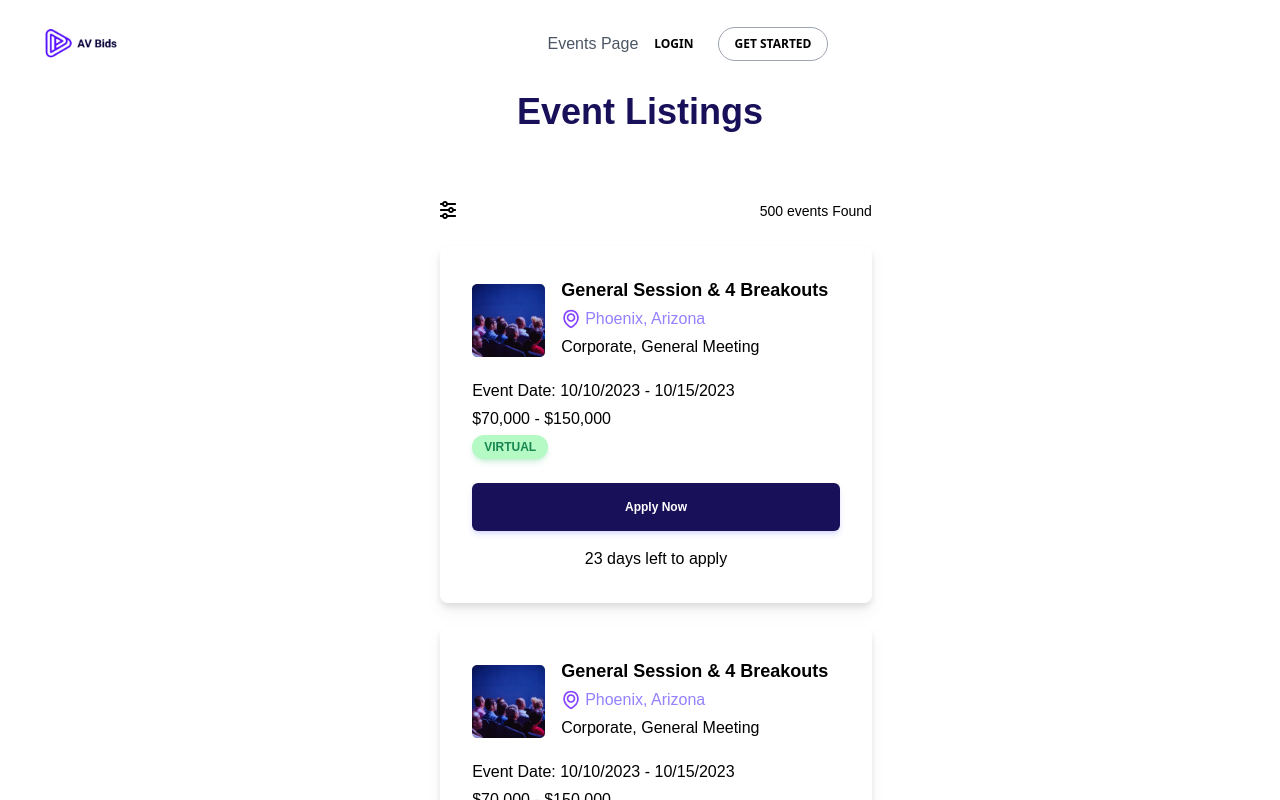
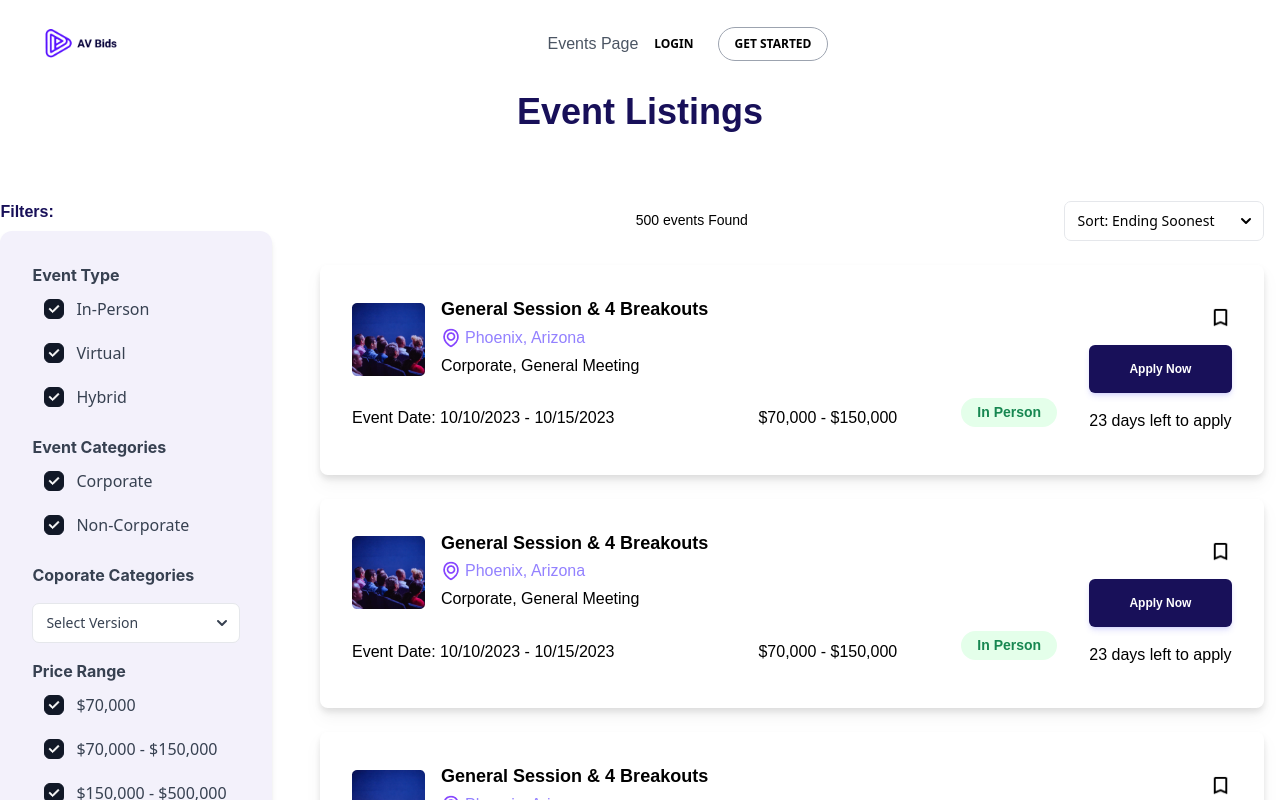
Before and after one commit to prathibha97/AV-BIDS, a React (Create React App) app in the folder client/: page /events in a window 1280 px wide. Built offline with nearby package versions, Linux system fonts and the light colour scheme; sample sign-in values are in the browser's storage.

Commit message:
events listing page UI updated

```diff
--- a/client/src/pages/events/components/eventLists.tsx
+++ b/client/src/pages/events/components/eventLists.tsx
@@ -2,13 +2,13 @@ import { Button } from "@material-tailwind/react";
 
 import EVENTS_01 from "../../../assets/09_events/events01.png";
 import EVENTS_02 from "../../../assets/09_events/location.png";
+import SAVE_ICON from "../../../assets/09_events/save-icon.png";
 
 function eventLists() {
   return (
     <div className="mb-6">
       <div>
-        {/* sm:w-1/2 md:w-1/3 lg:w-1/4 xl:w-1/6 */}
-        <div className="flexx items-center justify-center bg-[#fff] drop-shadow-lg gap-8 p-8 rounded-lg mx-4">
+        <div className="flex items-center justify-center bg-[#fff] drop-shadow-lg gap-8 p-8 rounded-lg mx-4">
           <div>
             <div className="flex items-center gap-4">
               <div>
@@ -16,9 +16,11 @@ function eventLists() {
               </div>
 
               <div>
-                <h2 className="text-[18px] mb-1">
-                  General Session & 4 Breakouts
-                </h2>
+                <div className="flex items-center justify-end">
+                  <h2 className="text-[18px] mb-1">
+                    General Session & 4 Breakouts
+                  </h2>
+                </div>
 
                 {/* <div className="flexx gap-36">
                   <p className="text-[16px] mb-1">
@@ -40,7 +42,7 @@ function eventLists() {
               </div>
             </div>
 
-            <div className="flexx items-center gap-16 mt-4">
+            <div className="flex items-center gap-16 mt-4">
               {/* <div className="flex gap-1 items-center mb-1">
                 <img
                   src={EVENTS_02}
@@ -52,26 +54,25 @@ function eventLists() {
 
               <p className="text-[16px] mb-1">Corporate, General Meeting</p> */}
 
-              <div className="flexx gap-36">
+              <div className="flex gap-36">
                 <p className="text-[16px] mb-1">
                   Event Date: 10/10/2023 - 10/15/2023
                 </p>
                 <p className="text-[16px] mb-1">$70,000 - $150,000</p>
               </div>
-              <Button
-                variant="filled"
-                color="green"
-                size="sm"
-                className="rounded-full w-30 py-1 px-3 bg-[#B5F9C4] font-poppins mb-2"
-              >
-                <h2 className="text-[#178751] text-[12px] text-center">
-                  Virtual
-                </h2>
-              </Button>
+              <div className="bg-[#E4FFEA] rounded-full w-24 mb-4">
+                <p className="text-[#178751] text-[14px] text-center font-semibold px-2 py-1">
+                  In Person
+                </p>
+              </div>
             </div>
           </div>
 
           <div className="">
+            <div className="flex justify-end">
+              <img src={SAVE_ICON} alt="aad" className="w-[23px]" />
+            </div>
+
             <Button
               variant="filled"
               color="indigo"
--- a/client/src/pages/events/index.tsx
+++ b/client/src/pages/events/index.tsx
@@ -126,16 +126,15 @@ export function index() {
           </div>
         </Card> */}
 
-        <div className="hidden sm:block">{/* <Sidebar /> */}</div>
+        <div>{<Sidebar />}</div>
 
         <div>
-          <div className="flex mb-6 mx-4">
-            <div>
-              <MobileSidebar />
-            </div>
+          <div className="flex items-center justify-between mb-6 mx-4">
+            <div>{/* <MobileSidebar /> */}</div>
+
             <p className="text-[14px]">500 events Found</p>
 
-            {/* <div className="w-[200px]">
+            <div className="w-[200px] ">
               <Select label="Sort: Ending Soonest ">
                 <Option>Ending Soonest</Option>
                 <Option>Budget Lowest</Option>
@@ -143,7 +142,7 @@ export function index() {
                 <Option>Audience Size Lowest</Option>
                 <Option>Audience Size Highest</Option>
               </Select>
-            </div> */}
+            </div>
           </div>
 
           <EventLists />
```
Also changed, not shown: client/src/assets/09_events/save-icon.png (added).
